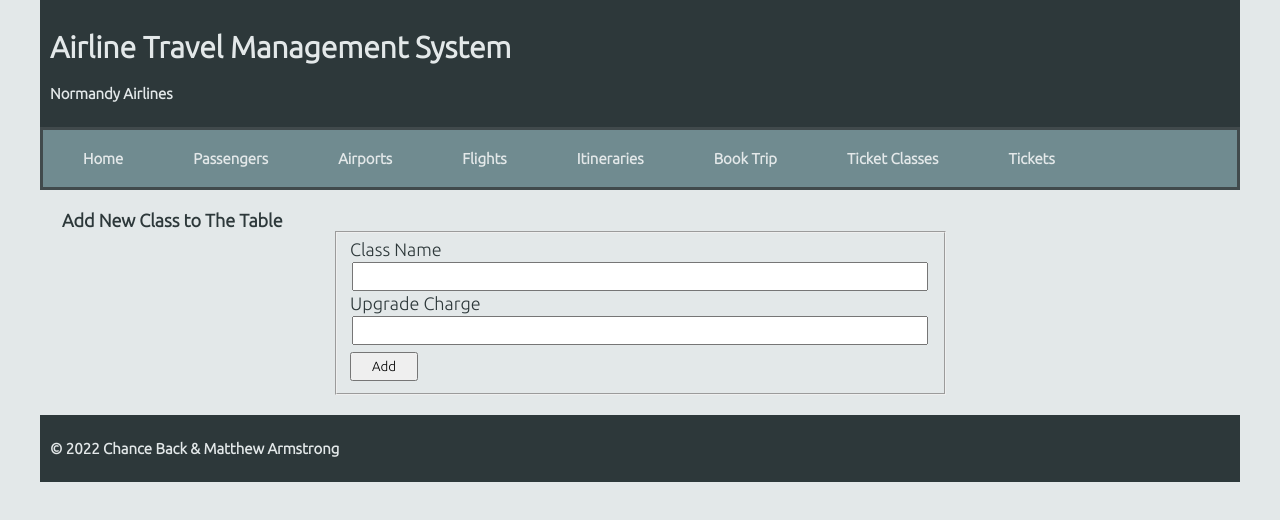
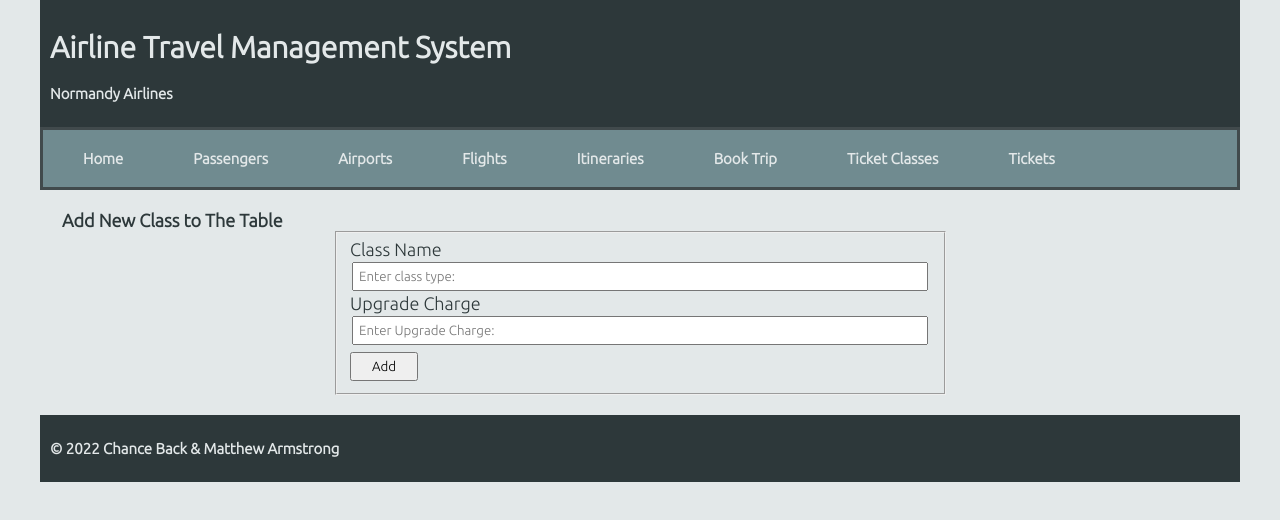
Before and after one commit to chanceback/Airline-Travel-Management-System, a React (Create React App) app in the folder project/p-frontend/: page /ticket-classes-add in a window 1280 px wide. Shown: the top 520 px of the page. Built offline with nearby package versions, Linux system fonts and the light colour scheme.

Commit message:
Update CreateTicketClassesPage.js

```diff
--- a/project/p-frontend/src/pages/CreateTicketClassesPage.js
+++ b/project/p-frontend/src/pages/CreateTicketClassesPage.js
@@ -37,6 +37,10 @@ function CreateTicketClassesPage() {
                 <input
                     type="text"
                     name="class_name"
+                    placeholder="Enter class type:"
+                    pattern="^[a-zA-Z \s]+$"
+                    maxlength="15"
+                    required
                     value={class_name}
                     onChange={e => setClass_name(e.target.value)}
                     id="class_name" />
@@ -45,6 +49,11 @@ function CreateTicketClassesPage() {
                 <input
                     type="text"
                     name="upgrade_charge"
+                    placeholder="Enter Upgrade Charge:"
+                    pattern="[0-9]+"
+                    maxlength="5"
+                    minlength="3"
+                    required
                     value={upgrade_charge}
                     onChange={e => setUpgrade_charge(e.target.value)}
                     id="upgrade_charge" />
```
